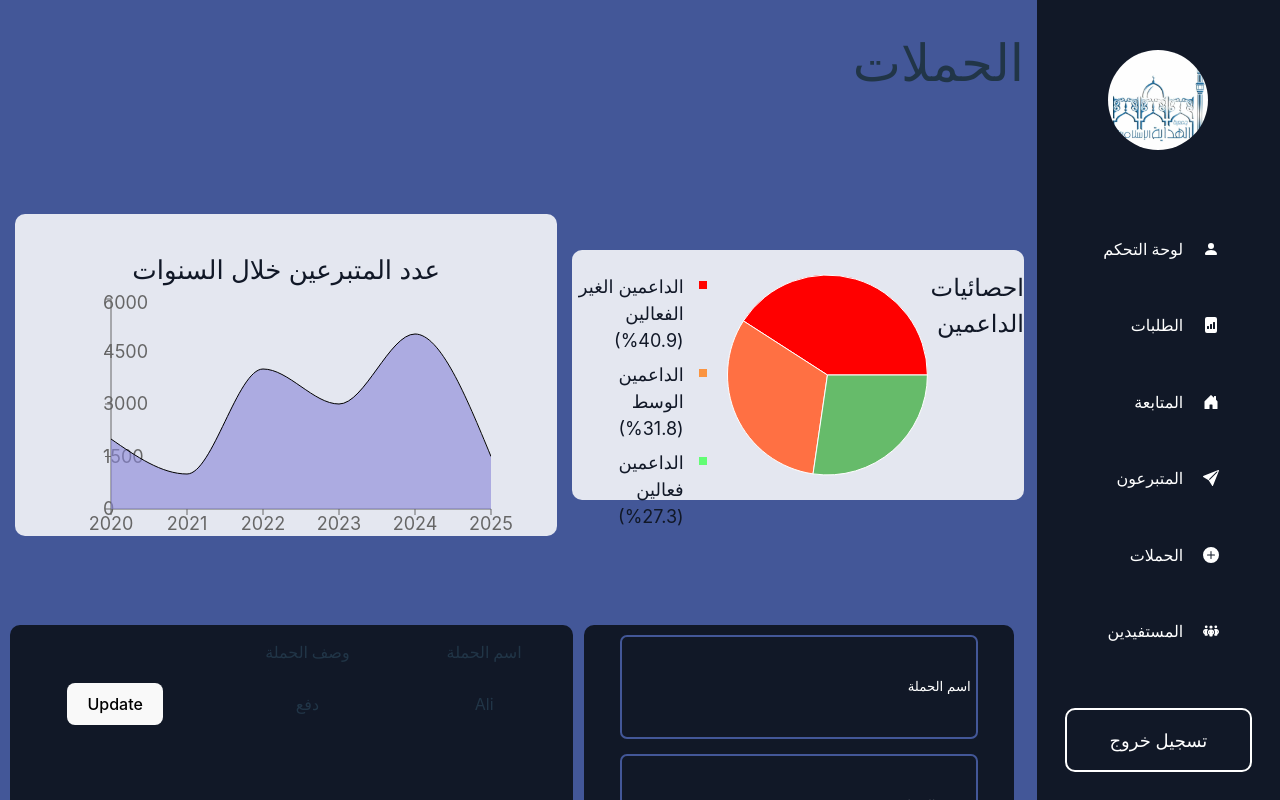
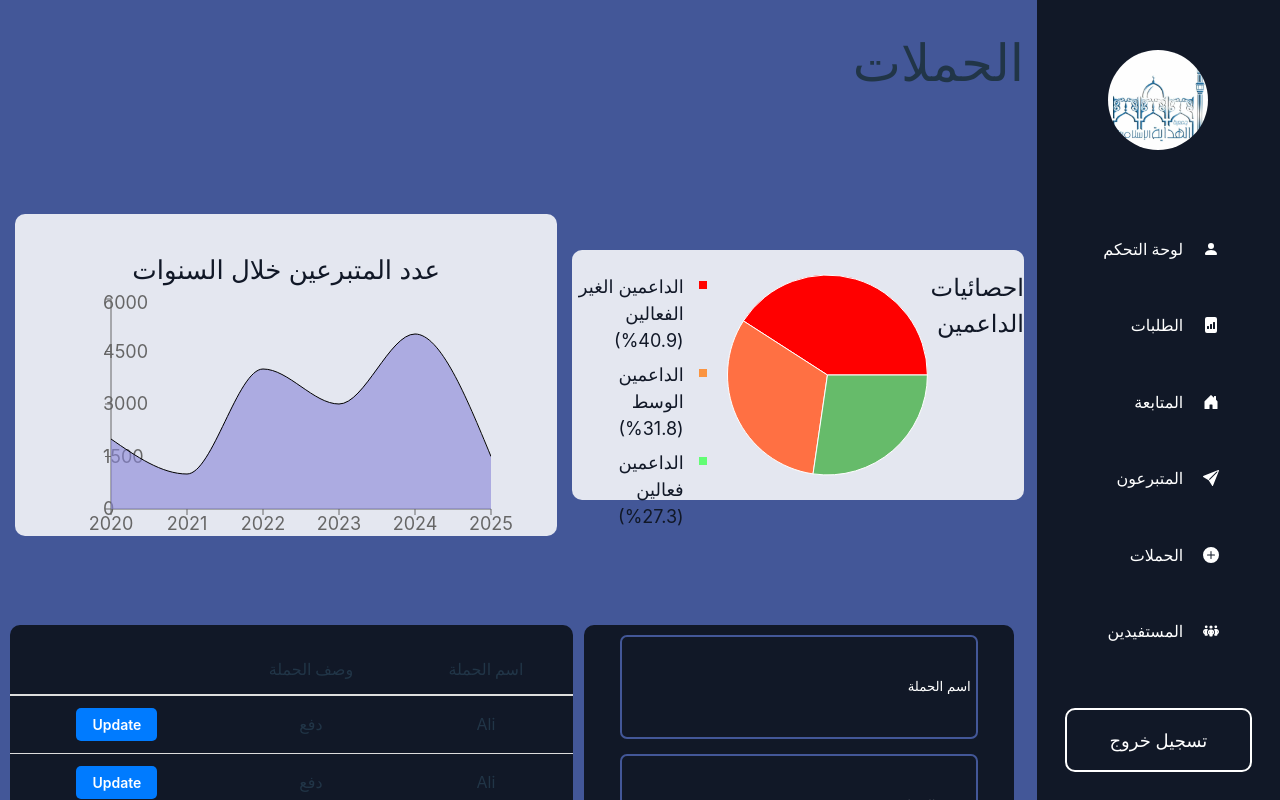
Before and after one commit to ataRajo/CRM-project, a React (Vite) app: page /campagin in a window 1280 px wide. Shown: the top 800 px of the page. Built offline with nearby package versions, Linux system fonts and the light colour scheme.

Commit message:
edit camp and lang

```diff
--- a/src/App.jsx
+++ b/src/App.jsx
@@ -26,8 +26,10 @@ function App() {
 }
 
 {/*
-  recipcient : addd interfface rec
-  router : changed the router routes route ==> with only routes route
+  commit recipcient : addd interfface rec
+   commit router : changed the router routes route ==> with only routes route
+  commit bgcolorStat: changed the bc for statstics and some description
+
   */}
 
 {/*
--- a/src/Campagin/Campagin.css
+++ b/src/Campagin/Campagin.css
@@ -1,4 +1,4 @@
-.camp-holder{
+.camp-holder {
     width: 100%;
     height: 700px;
     display: flex;
@@ -7,7 +7,8 @@
     /* background-color: aqua; */
 }
 
-.camp-input{
+
+.camp-input {
     width: 42%;
     height: 300px;
     display: flex;
@@ -19,7 +20,7 @@
     border-radius: 10px;
 }
 
-.camp-view{
+.camp-view {
     width: 55%;
     height: 400px;
     background-color: rgba(17, 24, 39, 1);
@@ -27,7 +28,7 @@
     /* background-color: aquamarine; */
 }
 
-.camp-inputs{
+.camp-inputs {
     width: 80%;
     height: 30%;
     border: 2px solid rgb(67, 87, 152);
@@ -37,12 +38,64 @@
     padding: 5px;
 }
 
-.camp-inputs::placeholder{
+.camp-inputs::placeholder {
     color: white;
 }
 
-.camp-button{
+.camp-button {
     width: 50%;
     padding: 10px 0;
     background-color: rgb(67, 87, 152);
 }
+
+/* General table styling */
+.table {
+    width: 100%;
+    border-collapse: collapse;
+    margin: 20px 0;
+    font-size: 16px;
+    text-align: center;
+}
+
+/* Header styling */
+.table thead {
+    background-color: rgba(17, 24, 39, 1);
+    /* Light gray background for header */
+}
+
+.table th {
+    padding: 12px 15px;
+    border-bottom: 2px solid #ddd;
+    font-weight: bold;
+}
+
+.table td {
+    padding: 12px 15px;
+    border-bottom: 1px solid #ddd;
+    /* el 5at t7t el ketabeh*/
+}
+
+.btn {
+    display: inline-block;
+    padding: 8px 16px;
+    font-size: 14px;
+    font-weight: 600;
+    text-align: center;
+    text-decoration: none;
+    border-radius: 5px;
+    cursor: pointer;
+    border: none;
+}
+
+.btn-primary {
+    background-color: #007bff;
+    /* Blue background */
+    color: #ffffff;
+    /* White text */
+}
+
+.btn-primary:hover {
+    background-color: #0056b3;
+    transition: .3s ease;
+    /* Darker blue on hover */
+}
--- a/src/Campagin/Campagin.jsx
+++ b/src/Campagin/Campagin.jsx
@@ -1,3 +1,4 @@
+
 import React from 'react'
 import SideBar from '../SideBar/SideBar'
 import Pie_Chart from '../Charts/Pie';
@@ -8,7 +9,7 @@ const Campagin = () => {
   return (
     <div className='container'>
       <div className='sideBar_holder'>
-        <SideBar/>
+        <SideBar />
       </div>
       <div>
         <div className='name-holder'>
@@ -16,13 +17,13 @@ const Campagin = () => {
           </h1>
         </div>
         <div className='charts_holder'>
-      <Pie_Chart/>
-      <Line_Chart/>
+          <Pie_Chart />
+          <Line_Chart />
         </div>
         <div className='camp-holder'>
           <div className='camp-input'>
-        <input type='text' placeholder='اسم الحملة' className='camp-inputs'/>
-        <input type='text' placeholder='وصف الحملة' className='camp-inputs'/>
+            <input type='text' placeholder='اسم الحملة' className='camp-inputs' />
+            <input type='text' placeholder='وصف الحملة' className='camp-inputs' />
             <button className='camp-button'>حفظ</button>
           </div>
           <div className='camp-view'>
@@ -31,24 +32,32 @@ const Campagin = () => {
                 <tr>
                   <th class="py-2 border">اسم الحملة</th>
                   <th class="py-2 border">وصف الحملة</th>
+
                   <th class="py-2 border"></th>
                 </tr>
               </thead>
               <tbody>
                 <tr>
-                        <td class="border px-4 py-2">Ali</td>
-                        <td class="border px-4 py-2">دفع</td>
-                        <td class="border px-4 py-2">
+                  <td>Ali</td>
+                  <td>دفع</td>
+                  <td>
                     <button type="submit" class="btn btn-primary mt-2">Update</button>
                   </td>
                 </tr>
+
+                <td >Ali</td>
+                <td>دفع</td>
+                <td>
+                  <button type="submit" class="btn btn-primary mt-2">Update</button>
+                </td>
               </tbody>
             </table>
           </div>
         </div>
       </div>
-</div>
+    </div >
   )
 }
 
+
 export default Campagin
--- a/src/Doners/Doners.jsx
+++ b/src/Doners/Doners.jsx
@@ -7,7 +7,7 @@ const Doners = () => {
   return (
     <div className='container'>
       <div className='sideBar_holder'>
-        <SideBar/>
+        <SideBar />
       </div>
       <div>
         <div className='name-holder'>
@@ -15,8 +15,8 @@ const Doners = () => {
           </h1>
         </div>
         <div className='charts_holder'>
-      <Pie_Chart/>
-      <Line_Chart/>
+          <Pie_Chart />
+          <Line_Chart />
         </div>
         <table class="table">
           <thead>
@@ -28,8 +28,13 @@ const Doners = () => {
           </thead>
           <tbody>
             <tr>
-                        <td class="border px-4 py-2">Ali</td>
+              <td class="border px-4 py-2">عطا</td>
               <td class="border px-4 py-2">دفع</td>
+              <td class="border px-4 py-2">23-5-2024  </td>
+            </tr>
+            <tr>
+              <td class="border px-4 py-2">علي</td>
+              <td class="border px-4 py-2">عملية</td>
               <td class="border px-4 py-2">20-5-2024  </td>
             </tr>
           </tbody>
--- a/src/Recipcient/Recipcient.css
+++ b/src/Recipcient/Recipcient.css
@@ -29,7 +29,6 @@
 
 .row-even {
     background-color: rgba(17, 24, 39, 1);
-    ;
 }
 
 .row-odd {
--- a/src/Recipcient/Recipcient.jsx
+++ b/src/Recipcient/Recipcient.jsx
@@ -6,19 +6,19 @@ import Line_Chart from '../Charts/Line';
 // Sample data for recipients
 const recipients = [
     {
-        name: 'John Doe',
-        email: 'john.doe@example.com',
-        description: 'Friend from college',
+        name: 'أحمد فتحي',
+        email: 'ahmadfathi@example.com',
+        description: 'مشاكل مالية',
     },
     {
-        name: 'Jane Smith',
-        email: 'jane.smith@example.com',
-        description: 'Work colleague',
+        name: 'محمود خلف',
+        email: 'mahmodkhalaf@example.com',
+        description: 'بحاجة ل عملية قلب',
     },
     {
-        name: 'Alice Johnson',
-        email: 'alice.johnson@example.com',
-        description: 'Gym buddy',
+        name: 'تيسير منصور',
+        email: 'tayseermansour@example.com',
+        description: 'عملية الزائدة',
     },
     // Add more recipient objects as needed
 ];
```
Lines whose indentation alone changed are shown as unchanged.
